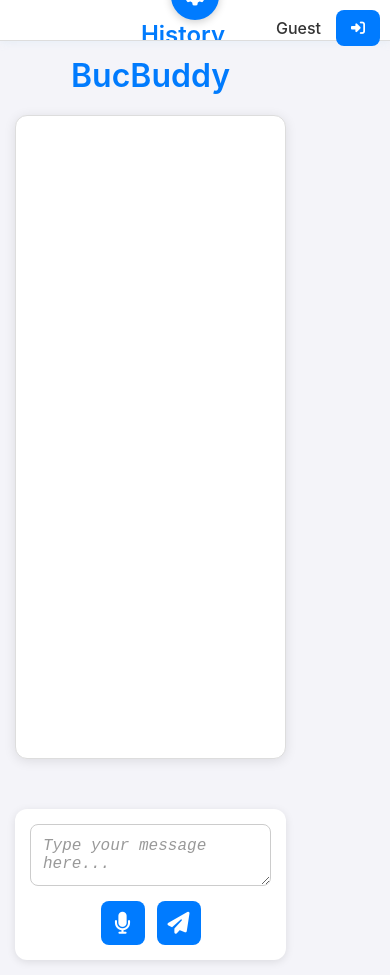
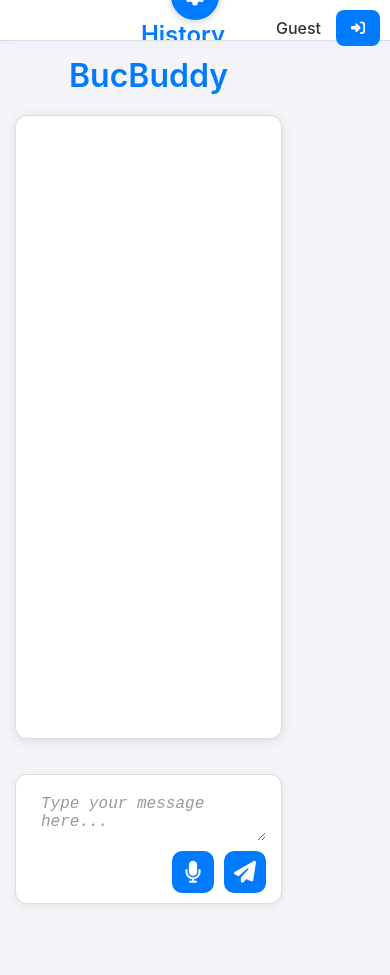
Before and after one commit to jonamadk/bucbuddy-chat, a React (Create React App) app: page / in a window 390 px wide. After the commit the page ends 939 px from the top, so only its background shows below. Built offline with nearby package versions, Linux system fonts and the light colour scheme.

Commit message:
improved ui- text box and buttons

```diff
--- a/src/components/ChatWindow.css
+++ b/src/components/ChatWindow.css
@@ -1,4 +1,3 @@
-/* ChatWindow.css */
 .chat-window-wrapper {
   width: 100%;
   max-width: 1000px;
@@ -11,7 +10,7 @@
 #chat-window {
   width: 100%;
   max-width: 1000px;
-    height: calc(100vh - 200px);
+  height: calc(100vh - 220px);
   background-color: #fff;
   border-radius: 12px;
   border: 1px solid #ddd;
@@ -20,23 +19,93 @@
   display: flex;
   flex-direction: column;
   gap: 14px;
-    margin-bottom: 25px;
+  margin-bottom: 10px;
   box-shadow: 0 2px 12px rgba(0, 0, 0, 0.1);
 }
 
-  .input-container {
+/* New input wrapper */
+.input-wrapper {
   width: 100%;
   max-width: 1000px;
-    display: flex;
-    flex-direction: column;
-    gap: 15px;
-    background-color: #fff;
-    border-radius: 12px;
-    padding: 15px;
-    box-shadow: 0 2px 8px rgba(0, 0, 0, 0.1);
   margin: 0 auto;
+  padding: 0 0 20px 0;
 }
 
+/* New styled input box */
+.input-box {
+  background-color: #ffffff;
+  border: 1px solid #ddd;
+  border-radius: 12px;
+  padding: 10px 15px;
+  display: flex;
+  align-items: center;
+  box-shadow: 0 2px 8px rgba(0, 0, 0, 0.08);
+}
+
+/* Textarea inside */
+.input-box textarea {
+  flex-grow: 1;
+  min-height: 50px;
+  max-height: 150px;
+  padding: 10px;
+  border: none;
+  outline: none;
+  resize: vertical;
+  font-size: 16px;
+  background-color: transparent;
+}
+
+/* No border on focus */
+.input-box textarea:focus {
+  border: none;
+  outline: none;
+}
+
+/* Buttons container */
+.button-group {
+  display: flex;
+  align-items: center;
+  gap: 10px;
+  margin-left: 10px;
+}
+
+/* Button look */
+#mic-button,
+#send-button {
+  width: 42px;
+  height: 42px;
+  background-color: #007bff;
+  color: white;
+  border: none;
+  border-radius: 10px;
+  display: flex;
+  justify-content: center;
+  align-items: center;
+  transition: background-color 0.3s ease, transform 0.2s ease, box-shadow 0.3s ease;
+  font-size: 18px;
+}
+
+/* Hover and active */
+#mic-button:hover:not(:disabled),
+#send-button:hover:not(:disabled) {
+  background-color: #0056b3;
+  transform: translateY(-2px);
+  box-shadow: 0 4px 12px rgba(0, 123, 255, 0.3);
+}
+
+/* Disabled state */
+#mic-button:disabled,
+#send-button:disabled {
+  background-color: #6c757d;
+  cursor: not-allowed;
+}
+
+/* Microphone active */
+#mic-button.listening {
+  background-color: #dc3545;
+}
+
+/* Message area */
 .message {
   max-width: 80%;
   padding: 14px;
@@ -63,11 +132,15 @@
   text-align: left;
 }
 
+.citations {
+  margin-top: 8px;
+}
+
 .citation {
   font-size: 13px;
   color: #666;
-    margin-top: 8px;
   font-style: italic;
+  margin: 4px 0;
 }
 
 .citation a {
@@ -78,3 +151,20 @@
 .citation a:hover {
   text-decoration: underline;
 }
+
+/* Responsive mobile */
+@media (max-width: 600px) {
+  #chat-window {
+    height: calc(100vh - 220px);
+  }
+
+  .input-box {
+    flex-direction: column;
+    align-items: stretch;
+  }
+
+  .button-group {
+    justify-content: flex-end;
+    margin-top: 10px;
+  }
+}
--- a/src/components/ChatWindow.js
+++ b/src/components/ChatWindow.js
@@ -23,6 +23,7 @@ function ChatWindow({ setHistory, voiceActivate, currentChat, activeChat, update
       setMessages([]);
 
       if (!currentChat?.conversationId) {
+        console.log('No conversationId, skipping history fetch');
         return;
       }
 
@@ -48,7 +49,7 @@ function ChatWindow({ setHistory, voiceActivate, currentChat, activeChat, update
         if (isMounted && data.conversation_history) {
           const formattedMessages = data.conversation_history.map(msg => ([
             { text: msg.userquery, type: 'user' },
-            { text: msg.llmresponse, type: 'bot' }
+            { text: msg.llmresponse, type: 'bot', citations: data.documents || [] }
           ])).flat();
           setMessages(formattedMessages);
         }
@@ -73,13 +74,8 @@ function ChatWindow({ setHistory, voiceActivate, currentChat, activeChat, update
       recognitionRef.current.continuous = false;
       recognitionRef.current.lang = 'en-US';
 
-      recognitionRef.current.onstart = () => {
-        setIsListening(true);
-      };
-
-      recognitionRef.current.onend = () => {
-        setIsListening(false);
-      };
+      recognitionRef.current.onstart = () => setIsListening(true);
+      recognitionRef.current.onend = () => setIsListening(false);
 
       recognitionRef.current.onresult = (event) => {
         const transcript = event.results[0][0].transcript;
@@ -98,15 +94,14 @@ function ChatWindow({ setHistory, voiceActivate, currentChat, activeChat, update
     setQuery('');
 
     try {
-      let conversationId = currentChat?.conversationId || null;
       const requestBody = {
         userquery: inputQuery,
-        conversation_id: conversationId
+        conversation_id: currentChat?.conversationId || null
       };
 
-      console.log('Sending message:', { conversationId, userquery: inputQuery });
-      let endpoint = accessToken ? '/api/auth/chat' : '/api/chat';
-      let response = await fetch(`http://localhost:8000${endpoint}`, {
+      console.log('Sending message:', { conversationId: requestBody.conversation_id, userquery: inputQuery });
+      const endpoint = accessToken ? '/api/auth/chat' : '/api/chat';
+      const response = await fetch(`http://localhost:8000${endpoint}`, {
         method: 'POST',
         headers: {
           'Content-Type': 'application/json',
@@ -115,15 +110,8 @@ function ChatWindow({ setHistory, voiceActivate, currentChat, activeChat, update
         body: JSON.stringify(requestBody),
       });
 
-      // Retry with unauthenticated endpoint if CORS or auth fails
-      if (!response.ok && accessToken) {
-        console.warn('Authenticated chat failed, retrying with unauthenticated endpoint...');
-        endpoint = '/api/chat';
-        response = await fetch(`http://localhost:8000${endpoint}`, {
-          method: 'POST',
-          headers: { 'Content-Type': 'application/json' },
-          body: JSON.stringify(requestBody),
-        });
+      if (!response.ok) {
+        throw new Error(`Failed to send message: ${response.status} ${response.statusText}`);
       }
 
       const contentType = response.headers.get('content-type');
@@ -135,17 +123,17 @@ function ChatWindow({ setHistory, voiceActivate, currentChat, activeChat, update
       const data = await response.json();
       console.log('Full response data:', JSON.stringify(data, null, 2));
 
-      if (!response.ok) {
-        throw new Error(data.error || `Failed to send message: ${response.status} ${response.statusText}`);
+      if (data.error) {
+        throw new Error(data.error);
       }
 
-      if (data.conversation_id && !conversationId) {
+      // Handle new conversation
+      if (data.conversation_id && !requestBody.conversation_id) {
         const newChat = {
           id: data.conversation_id,
           title: inputQuery.substring(0, 30) + '...',
           conversationId: data.conversation_id
         };
-        // Replace the default chat entry if it exists, otherwise append
         setHistory(prev => {
           if (prev.length === 0 || (prev.length === 1 && prev[0].conversationId === null)) {
             return [newChat];
@@ -153,11 +141,10 @@ function ChatWindow({ setHistory, voiceActivate, currentChat, activeChat, update
           return [...prev.filter(chat => chat.conversationId !== null), newChat];
         });
         updateChatTitle(activeChat, inputQuery.substring(0, 30) + '...');
-        setActiveChat(history.length > 0 ? history.length : 0); // Select the new conversation
-        conversationId = data.conversation_id;
+        onChatSelect(history.length); // Select the new conversation
       }
 
-      const responseId = data.conversation_id || conversationId;
+      const responseId = data.conversation_id || requestBody.conversation_id;
       if (!data.conversation_history || !responseId) {
         throw new Error('Invalid response data');
       }
@@ -187,10 +174,7 @@ function ChatWindow({ setHistory, voiceActivate, currentChat, activeChat, update
       } else if (error.message.includes('Expected JSON response')) {
         errorMessage = 'Server returned an unexpected response. Please try again or contact support.';
       }
-      setMessages(prev => [...prev, {
-        text: errorMessage,
-        type: 'bot'
-      }]);
+      setMessages(prev => [...prev, { text: errorMessage, type: 'bot' }]);
     } finally {
       setIsLoading(false);
     }
@@ -211,35 +195,27 @@ function ChatWindow({ setHistory, voiceActivate, currentChat, activeChat, update
     }
   };
 
-  useEffect(() => {
-    if (chatWindowRef.current) {
-      chatWindowRef.current.scrollTop = chatWindowRef.current.scrollHeight;
-    }
-  }, [messages]);
-
   return (
     <div className="chat-window-wrapper">
       <div id="chat-window" ref={chatWindowRef}>
         {messages.map((msg, index) => (
           <div key={index} className={`message ${msg.type}-message`}>
             <span>{msg.text}</span>
-            {msg.citations && msg.citations.map((citation, i) => (
+            {msg.citations && msg.citations.length > 0 && (
+              <div className="citations">
+                {msg.citations.map((citation, i) => (
                   <p key={i} className="citation">
-                <b>Citation:</b>{' '}
-                <a
-                  href={citation.document_link}
-                  target="_blank"
-                  rel="noopener noreferrer"
-                >
-                  {citation.document_name}
-                </a>
+                    {i + 1}. Source: <a href={citation.document_link} target="_blank" rel="noopener noreferrer">{citation.document_name}</a>
                   </p>
                 ))}
+              </div>
+            )}
           </div>
         ))}
       </div>
       <form id="chat-form" onSubmit={(e) => { e.preventDefault(); if (query.trim()) sendMessage(); }}>
-        <div className="input-container">
+        <div className="input-wrapper">
+          <div className="input-box">
             <textarea
               id="query"
               value={query}
@@ -249,19 +225,30 @@ function ChatWindow({ setHistory, voiceActivate, currentChat, activeChat, update
               required
               disabled={isLoading}
             />
-          <div className="button-container">
+            <div className="button-group">
+              {('webkitSpeechRecognition' in window || 'SpeechRecognition' in window) && (
                 <button
                   type="button"
                   id="mic-button"
                   onClick={toggleMic}
-              disabled={!('webkitSpeechRecognition' in window || 'SpeechRecognition' in window) || isLoading}
+                  disabled={isLoading}
                   className={isListening ? 'listening' : ''}
+                  title={isListening ? 'Stop recording' : 'Start recording'}
+                  aria-label={isListening ? 'Stop recording' : 'Start recording'}
                 >
                   <i className="fas fa-microphone"></i>
                 </button>
-            <button type="submit" id="send-button" disabled={isLoading}>
+              )}
+              <button
+                type="submit"
+                id="send-button"
+                disabled={isLoading}
+                title="Send message"
+                aria-label="Send message"
+              >
                 <i className="fas fa-paper-plane"></i>
               </button>
+            </div>
           </div>
         </div>
       </form>
```
Lines whose indentation alone changed are shown as unchanged.
